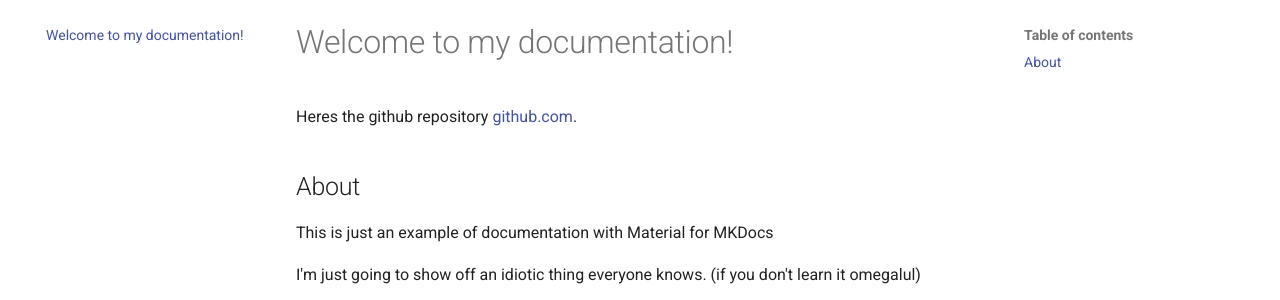
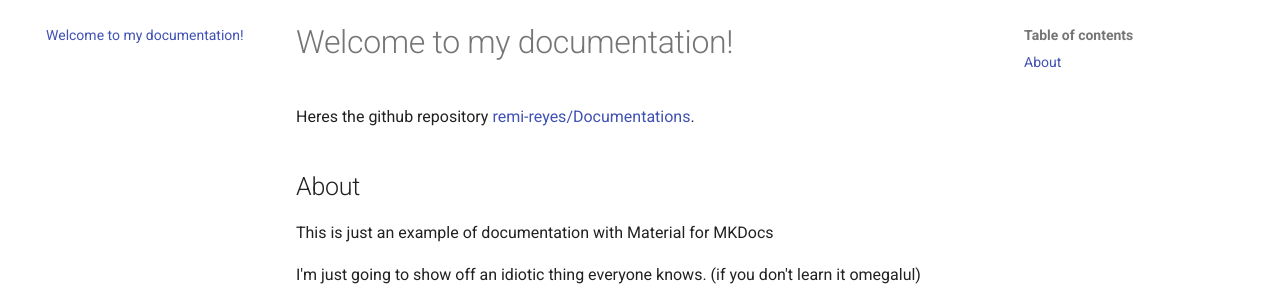
Before and after one commit to remi-reyes/Documentations, an MkDocs documentation site: the page built from docs/index.md, in a window 1280 px wide and 937 px high. Shown: the part 124-424 px from the top of the window. Built offline with MkDocs 1.6.1 and Material for MkDocs 9.7.7, drawn with Linux system fonts in a browser that asks for light colours; comment, search, counter and statistics services are not loaded.

Commit message:
Update index.md

```diff
--- a/docs/index.md
+++ b/docs/index.md
@@ -1,6 +1,6 @@
 # Welcome to my documentation!
 
-Heres the github repository [github.com](https://github.com/remi-reyes/Documentations).
+Heres the github repository [remi-reyes/Documentations](https://github.com/remi-reyes/Documentations).
 
 ## About
 
```
